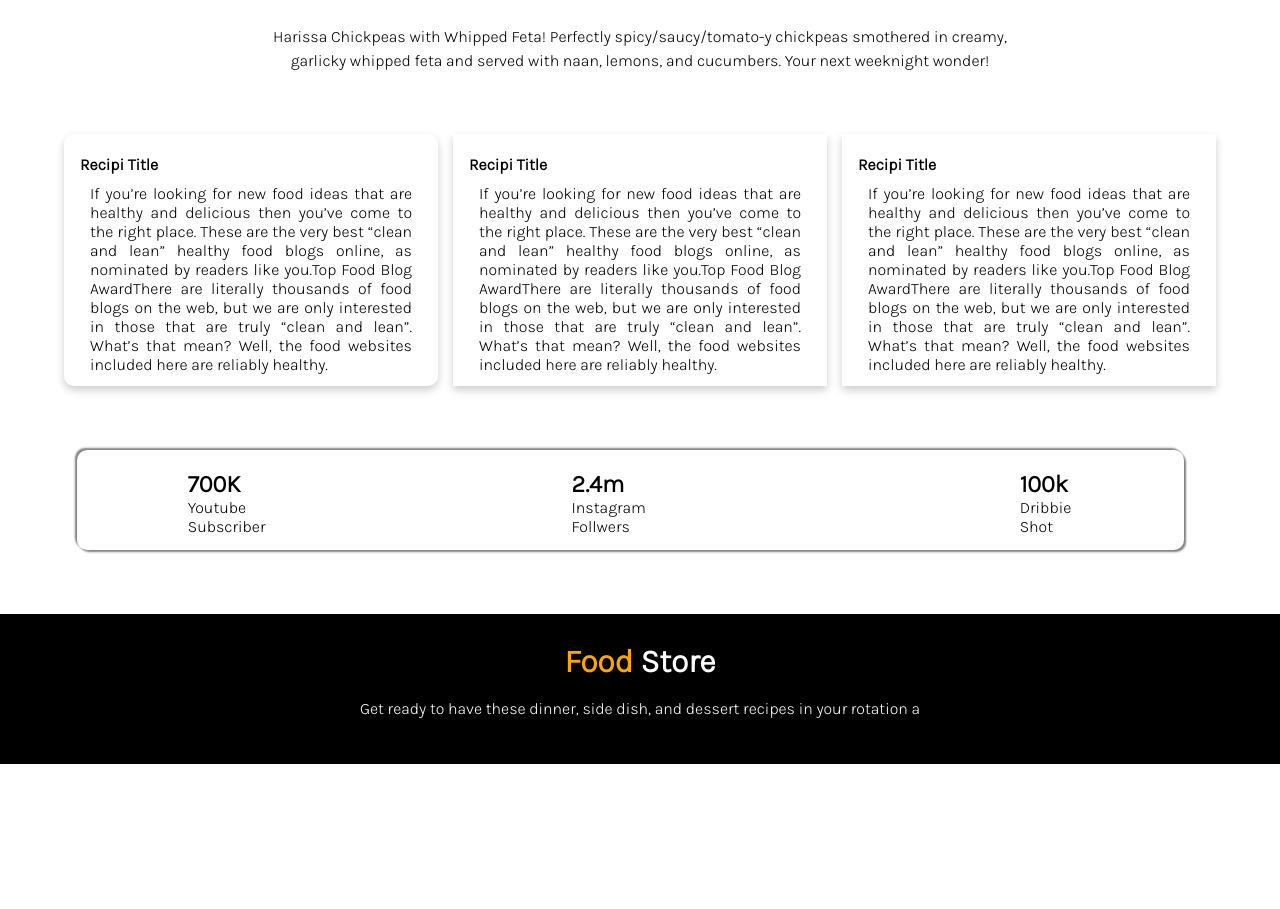
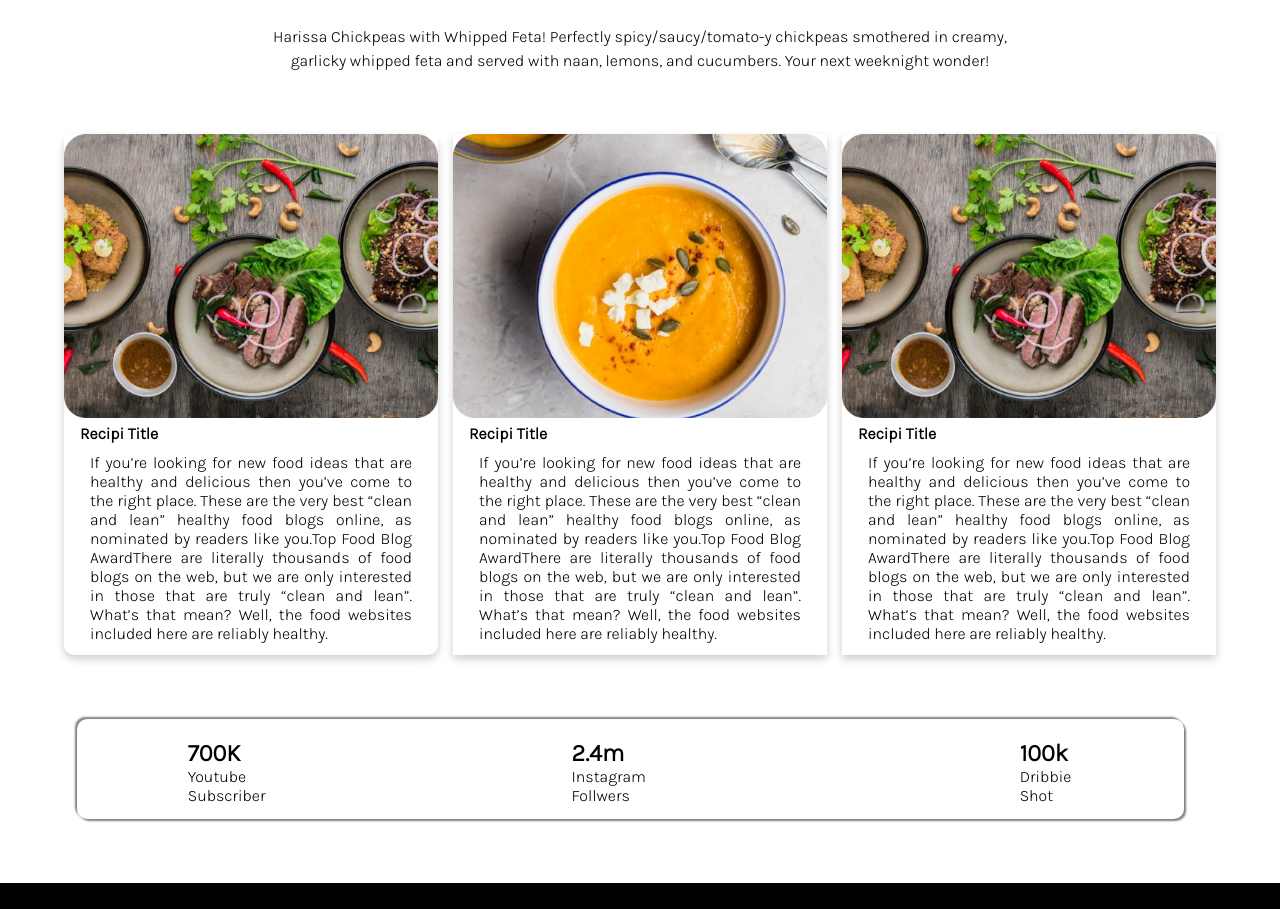
Before and after one commit to MistyRaniArpa/first-assignment, a plain HTML site: page index.html in a window 1280 px wide. Shown: the part 1262-2171 px from the top of the page. Before the commit the page ends 2026 px from the top, so only its background shows below. Drawn offline with Linux system fonts and the light colour scheme; the site is published under a folder, as on GitHub Pages, so addresses that start at the root find nothing.

Commit message:
Food Network FInal UPdate

```diff
--- a/index.html
+++ b/index.html
@@ -94,7 +94,7 @@
     <section class="card">
 
         <div class="card-1">
-            <img src="../food/Project Cover1.jpg" alt="" style="width:100%;">
+            <img src="food/Project Cover1.jpg" alt="" style="width:100%;">
             <div class="container">
                 <h4><b>Recipi Title</b></h4>
                 <p>If you’re looking for new food ideas that are healthy and delicious then you’ve come to the right
@@ -106,7 +106,7 @@
         </div>
 
         <div class="card-2">
-            <img src="/food/Project Cover.png" alt="" style="width:100%">
+            <img src="food/Project Cover.png" alt="" style="width:100%">
             <div class="container">
                 <h4><b>Recipi Title</b></h4>
                 <p>If you’re looking for new food ideas that are healthy and delicious then you’ve come to the right
@@ -119,7 +119,7 @@
 
 
         <div class="card-3">
-            <img src="/food/Project Cover1.jpg" alt="" style="width:100%">
+            <img src="food/Project Cover1.jpg" alt="" style="width:100%">
             <div class="container">
                 <h4><b>Recipi Title</b></h4>
                 <p>If you’re looking for new food ideas that are healthy and delicious then you’ve come to the right
```
